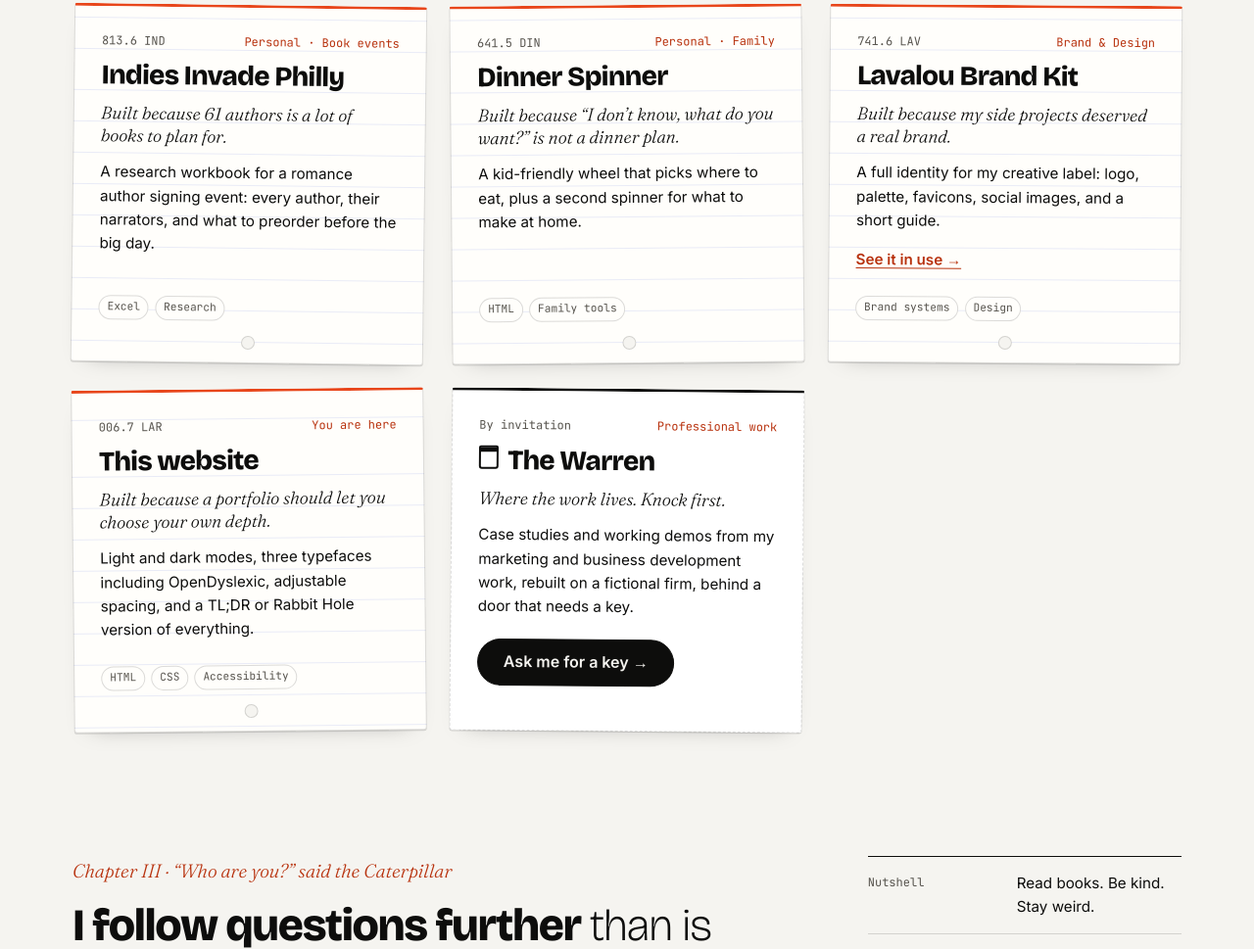
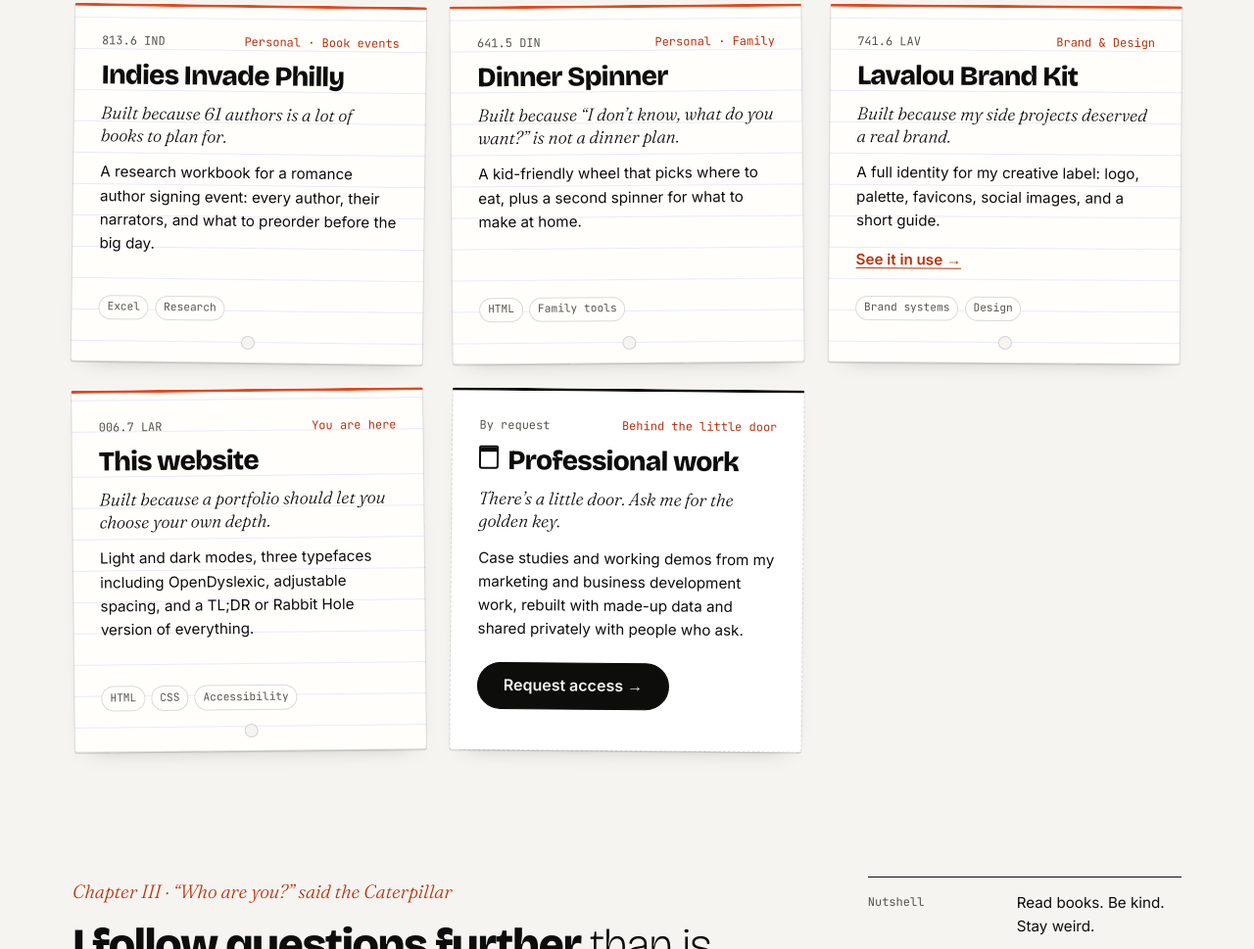
Before and after one commit to LaraB-create/laraborowsky-site, a plain HTML site: page index.html in a window 1280 px wide. Shown: the part 2526-3495 px from the top of the page at 98% size. Drawn offline with nearby package versions, Linux system fonts and the light colour scheme.

Commit message:
Rename The Warren card to Professional work (by request)

```diff
--- a/index.html
+++ b/index.html
@@ -154,7 +154,7 @@
 <p class="chapter">Chapter II · The card catalog</p>
 <div class="section-head">
 <h2 id="work-title" class="display h2"><span class="b stack">Things I built for fun,</span><span class="t stack">filed properly.</span></h2>
-<p>Each one gets a real Dewey call number, because I’m the kind of person who would. Professional work lives in The Warren, by invitation.</p>
+<p>Each one gets a real Dewey call number, because I’m the kind of person who would. My professional work is available privately, by request.</p>
 </div>
 <div class="catalog">
 <article class="card">
@@ -242,11 +242,11 @@
 <ul class="tags" aria-label="Tools"><li>HTML</li><li>CSS</li><li>Accessibility</li></ul>
 </article>
 <article class="card warren">
-<div class="card-meta"><span>By invitation</span><span class="accent">Professional work</span></div>
-<h3>The Warren</h3>
-<p class="hook">Where the work lives. Knock first.</p>
-<p class="summary">Case studies and working demos from my marketing and business development work, rebuilt on a fictional firm, behind a door that needs a key.</p>
-<a class="btn btn-ink" href="https://www.linkedin.com/in/lara-borowsky-52627a161/" style="align-self: flex-start; margin-top: .6rem">Ask me for a key →</a>
+<div class="card-meta"><span>By request</span><span class="accent">Behind the little door</span></div>
+<h3>Professional work</h3>
+<p class="hook">There’s a little door. Ask me for the golden key.</p>
+<p class="summary">Case studies and working demos from my marketing and business development work, rebuilt with made-up data and shared privately with people who ask.</p>
+<a class="btn btn-ink" href="https://www.linkedin.com/in/lara-borowsky-52627a161/" style="align-self: flex-start; margin-top: .6rem">Request access →</a>
 </article>
 </div>
 </section>
```
